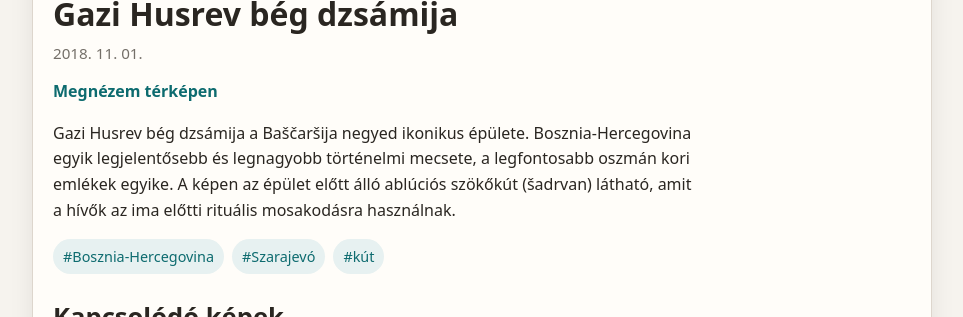
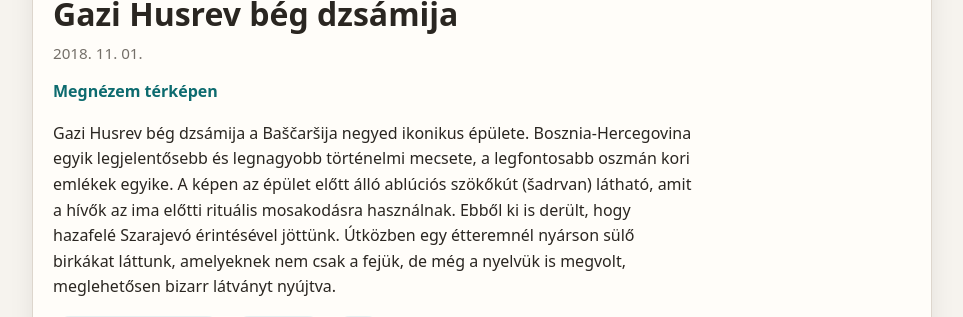
Before and after one commit to havassy/fotoblog, a Jekyll site: the page built from _posts/2018-11-01-szarajevo_gazihusrevdzsami.md, in a window 1280 px wide and 900 px high, scrolled down 655 px, cut to the strip 138-455 px from the top of the window. Shown: the whole strip, without its empty margins (158-1121 px from the left). Built offline with Jekyll 4.4.1, drawn with Linux system fonts in a browser that asks for light colours.

Commit message:
Auto-create/update posts from images [skip ci]

```diff
--- a/_posts/2018-11-01-szarajevo_gazihusrevdzsami.md
+++ b/_posts/2018-11-01-szarajevo_gazihusrevdzsami.md
@@ -16,4 +16,4 @@ tags:
 description: "Gazi Husrev bég dzsámija a Baščaršija negyed ikonikus épülete."
 ---
 
-Gazi Husrev bég dzsámija a Baščaršija negyed ikonikus épülete. Bosznia‑Hercegovina egyik legjelentősebb és legnagyobb történelmi mecsete, a legfontosabb oszmán kori emlékek egyike. A képen az épület előtt álló ablúciós szökőkút (šadrvan) látható, amit a hívők az ima előtti rituális mosakodásra használnak.
+Gazi Husrev bég dzsámija a Baščaršija negyed ikonikus épülete. Bosznia‑Hercegovina egyik legjelentősebb és legnagyobb történelmi mecsete, a legfontosabb oszmán kori emlékek egyike. A képen az épület előtt álló ablúciós szökőkút (šadrvan) látható, amit a hívők az ima előtti rituális mosakodásra használnak. Ebből ki is derült, hogy hazafelé Szarajevó érintésével jöttünk. Útközben egy étteremnél nyárson sülő birkákat láttunk, amelyeknek nem csak a fejük, de még a nyelvük is megvolt, meglehetősen bizarr látványt nyújtva.
```
